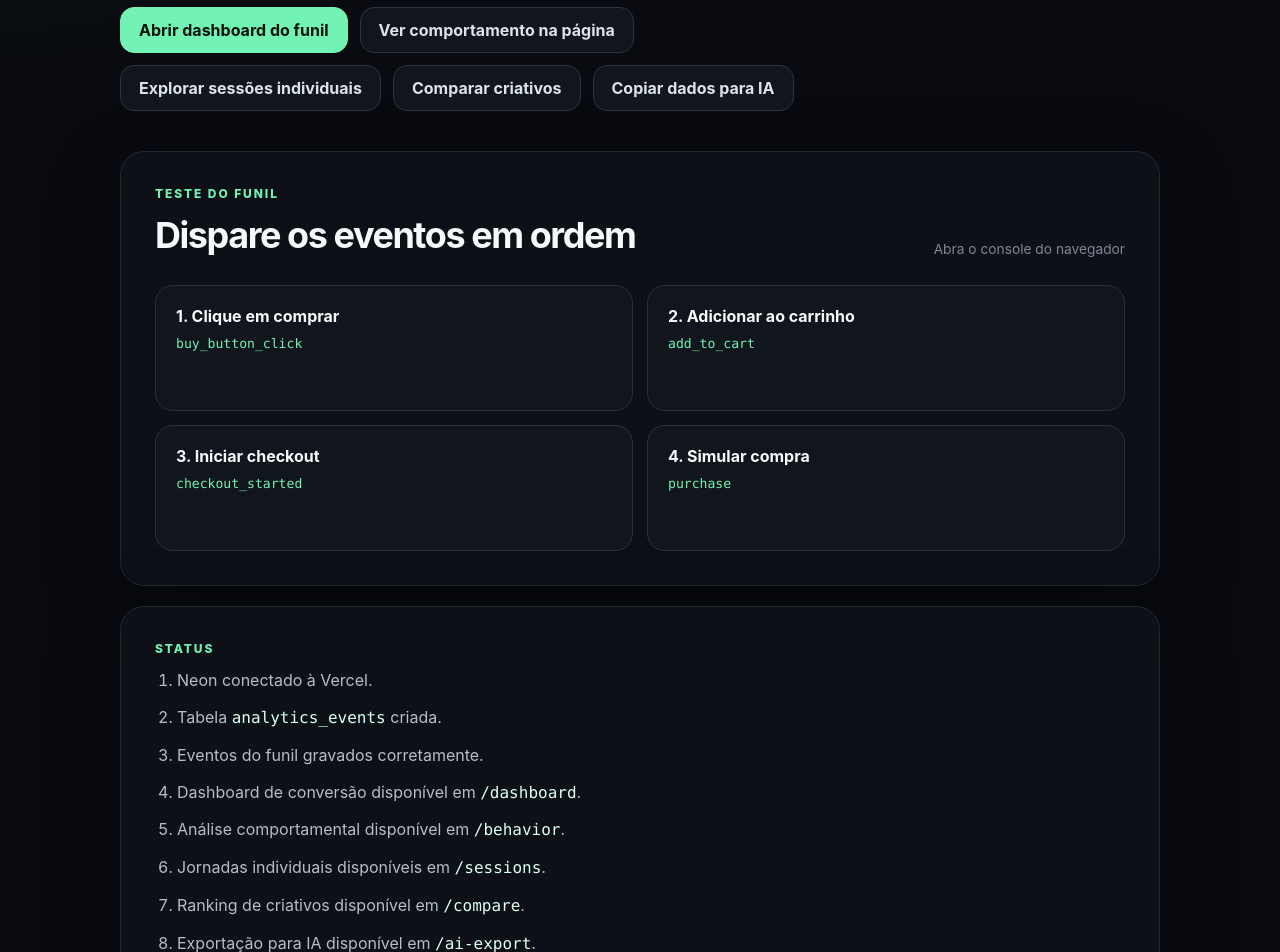
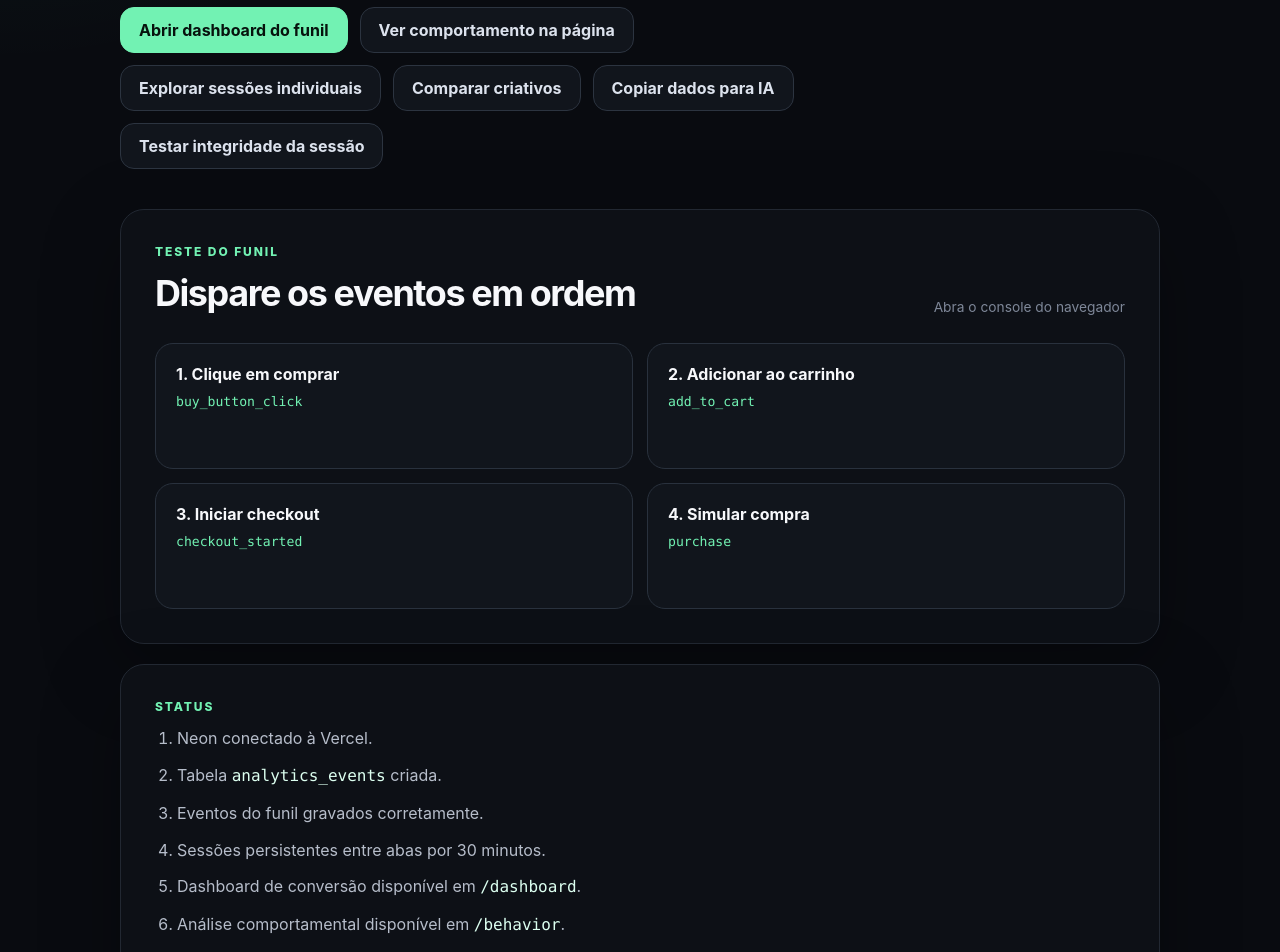
Before and after one commit to otavioays/analise-de-dados-fbads, a Next.js app: page / in a window 1280 px wide. Shown: the part 480-1432 px from the top of the page. Built offline with nearby package versions, Linux system fonts and the light colour scheme; no server answers; the database is empty.

Commit message:
feat: link session integrity lab from control center

```diff
--- a/app/page.tsx
+++ b/app/page.tsx
@@ -36,6 +36,7 @@ const dashboardLinks = [
   { href: "/sessions", label: "Explorar sessões individuais", primary: false },
   { href: "/compare", label: "Comparar criativos", primary: false },
   { href: "/ai-export", label: "Copiar dados para IA", primary: false },
+  { href: "/session-lab", label: "Testar integridade da sessão", primary: false },
 ];
 
 export default function Home() {
@@ -86,7 +87,7 @@ export default function Home() {
           {dashboardLinks.map((item) => {
             const className = item.primary ? "primaryLink" : "secondaryLink";
 
-            if (isConfigured) {
+            if (isConfigured || item.href === "/session-lab") {
               return (
                 <Link className={className} href={item.href} key={item.href}>
                   {item.label}
@@ -155,6 +156,7 @@ export default function Home() {
           <li>Neon conectado à Vercel.</li>
           <li>Tabela <code>analytics_events</code> criada.</li>
           <li>Eventos do funil gravados corretamente.</li>
+          <li>Sessões persistentes entre abas por 30 minutos.</li>
           <li>Dashboard de conversão disponível em <code>/dashboard</code>.</li>
           <li>Análise comportamental disponível em <code>/behavior</code>.</li>
           <li>Jornadas individuais disponíveis em <code>/sessions</code>.</li>
```
